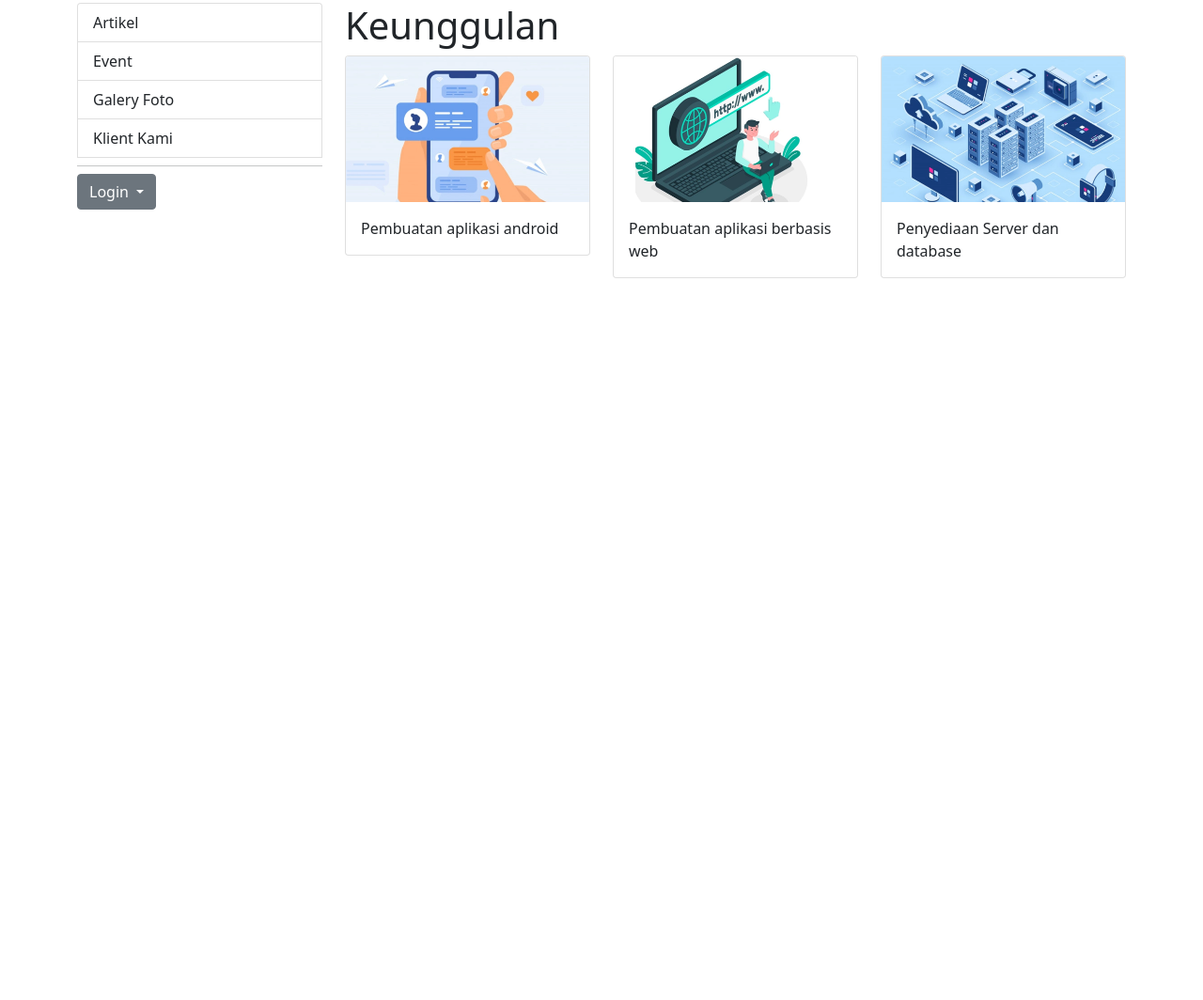
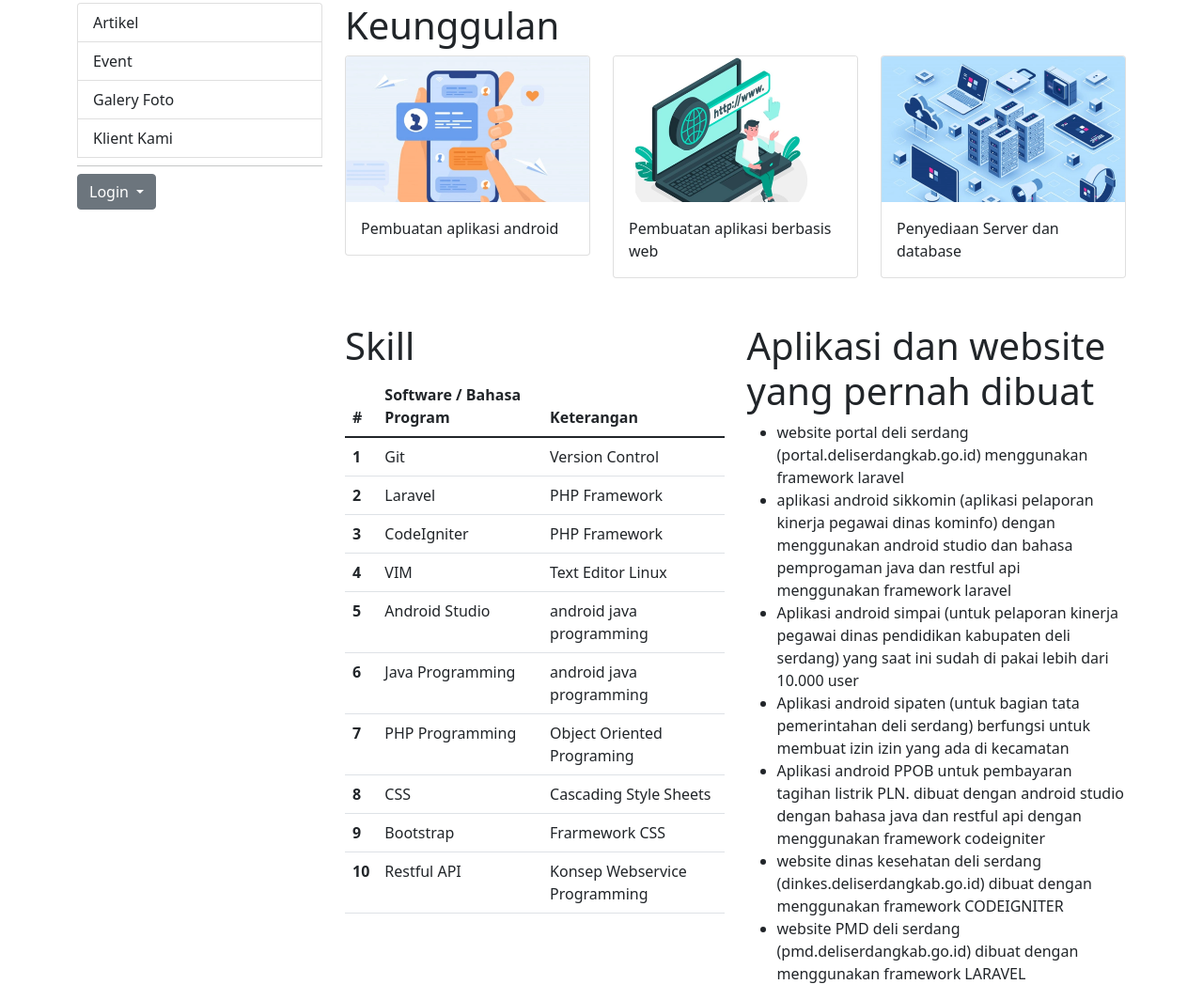
Before and after one commit to kickymaulana/tugaspraktik, a plain HTML site: page index.html in a window 1280 px wide. Shown: the part 148-1212 px from the top of the page at 94% size. Before the commit the page ends 800 px from the top, so only its background shows below. Drawn offline with nearby package versions, Linux system fonts and the light colour scheme.

Commit message:
menambahkan skill di file index

```diff
--- a/index.html
+++ b/index.html
@@ -99,6 +99,91 @@
                         </div>
                     </div>
                 </div>
+
+
+                <div class="row mt-5">
+                    <div class="col-md-6">
+						<h1>Skill</h1>
+						<table class="table">
+						  <thead>
+							<tr>
+							  <th scope="col">#</th>
+							  <th scope="col">Software / Bahasa Program</th>
+							  <th scope="col">Keterangan</th>
+							</tr>
+						  </thead>
+						  <tbody>
+							<tr>
+							  <th scope="row">1</th>
+							  <td>Git</td>
+							  <td>Version Control</td>
+							</tr>
+							<tr>
+							  <th scope="row">2</th>
+							  <td>Laravel</td>
+							  <td>PHP Framework</td>
+							</tr>
+							<tr>
+							  <th scope="row">3</th>
+							  <td>CodeIgniter</td>
+							  <td>PHP Framework</td>
+							</tr>
+							<tr>
+							  <th scope="row">4</th>
+							  <td>VIM</td>
+							  <td>Text Editor Linux</td>
+							</tr>
+							<tr>
+							  <th scope="row">5</th>
+							  <td>Android Studio</td>
+							  <td>android java programming</td>
+							</tr>
+							<tr>
+							  <th scope="row">6</th>
+							  <td>Java Programming</td>
+							  <td>android java programming</td>
+							</tr>
+							<tr>
+							  <th scope="row">7</th>
+							  <td>PHP Programming</td>
+							  <td>Object Oriented Programing</td>
+							</tr>
+							<tr>
+							  <th scope="row">8</th>
+							  <td>CSS</td>
+							  <td>Cascading Style Sheets</td>
+							</tr>
+							<tr>
+							  <th scope="row">9</th>
+							  <td>Bootstrap</td>
+							  <td>Frarmework CSS</td>
+							</tr>
+							<tr>
+							  <th scope="row">10</th>
+							  <td>Restful API</td>
+							  <td>Konsep Webservice Programming</td>
+							</tr>
+						  </tbody>
+						</table>
+
+                    </div>
+
+
+					<div class="col-md-6">
+						<h1>Aplikasi dan website yang pernah dibuat</h1>
+						<ul>
+							<li>website portal deli serdang (portal.deliserdangkab.go.id) menggunakan framework laravel</li>
+							<li>aplikasi android sikkomin (aplikasi pelaporan kinerja pegawai dinas kominfo) dengan menggunakan android studio dan bahasa pemprogaman java dan restful api menggunakan framework laravel</li>
+							<li>Aplikasi android simpai (untuk pelaporan kinerja pegawai dinas pendidikan kabupaten deli serdang) yang saat ini sudah di pakai lebih dari 10.000 user</li>
+							<li>Aplikasi android sipaten (untuk bagian tata pemerintahan deli serdang) berfungsi untuk membuat izin izin yang ada di kecamatan</li>
+							<li>Aplikasi android PPOB untuk pembayaran tagihan listrik PLN. dibuat dengan android studio dengan bahasa java dan restful api dengan menggunakan framework codeigniter</li>
+							<li>website dinas kesehatan deli serdang (dinkes.deliserdangkab.go.id) dibuat dengan menggunakan framework CODEIGNITER</li>
+							<li>website PMD deli serdang (pmd.deliserdangkab.go.id) dibuat dengan menggunakan framework LARAVEL</li>
+						</ul>
+					</div>
+
+                </div>
+
 			</div>
 		</div>
 	</div>
```
